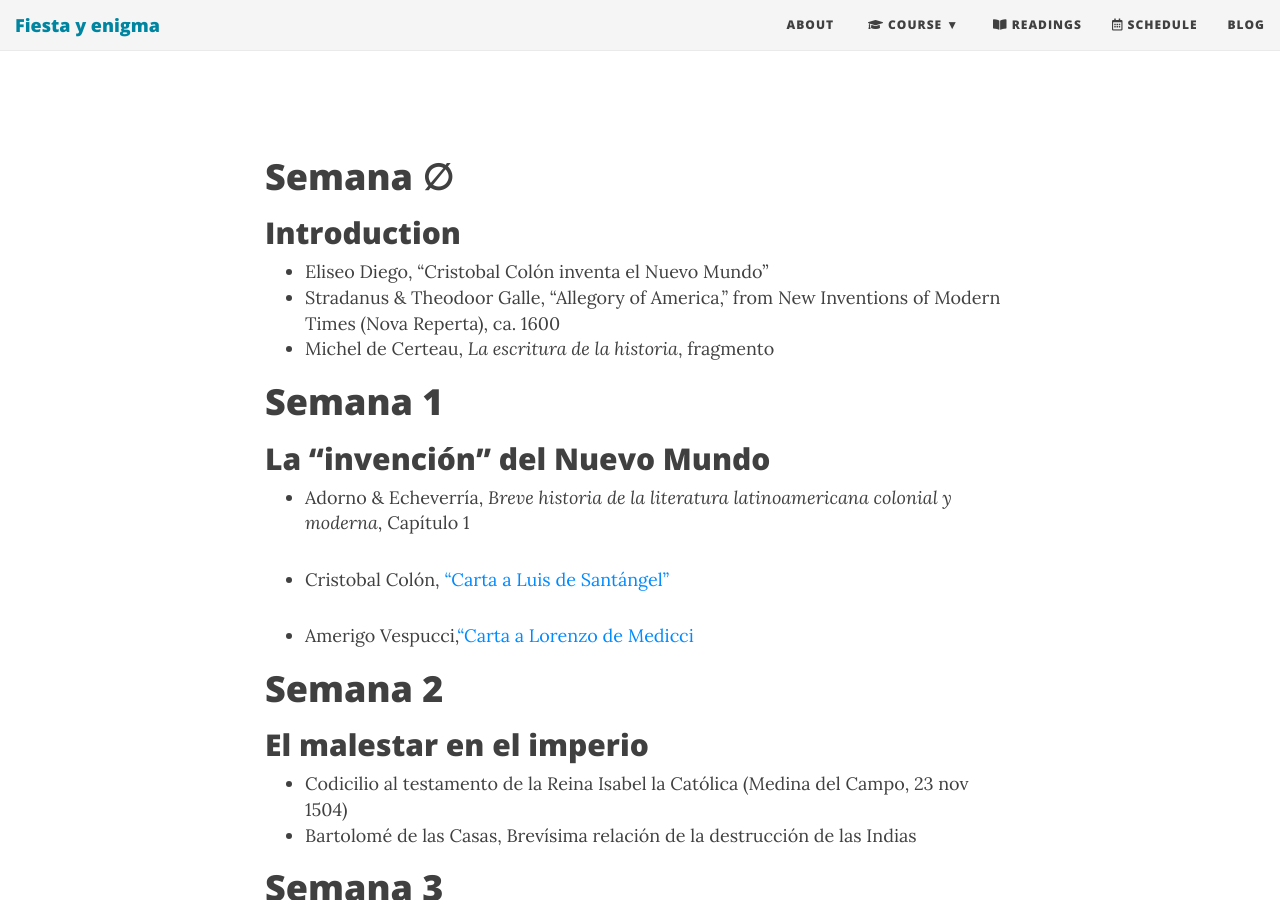
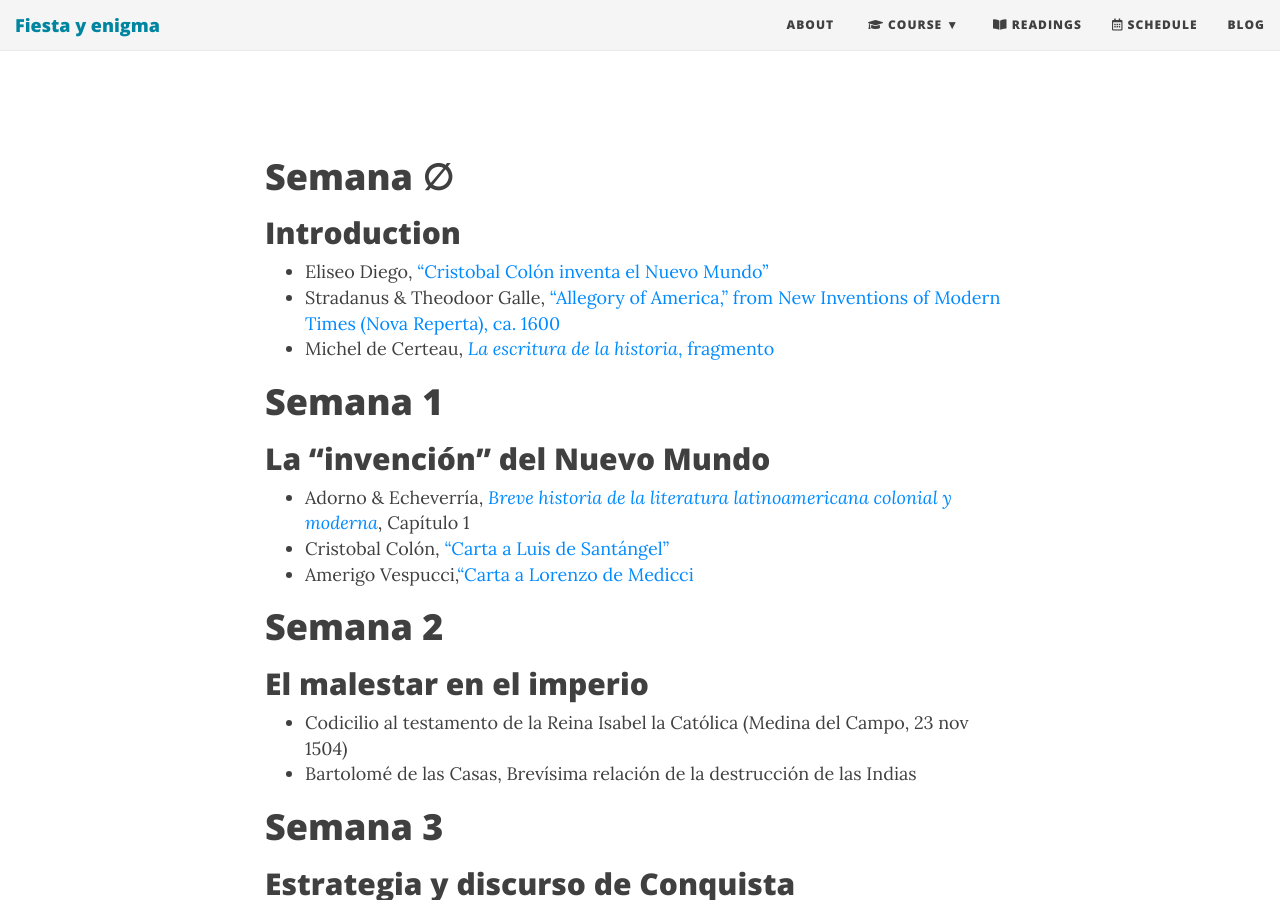
Before and after one commit to Hipomenes/ls452, a Jekyll site: the page built from syllabus.md, in a window 1280 px wide and 900 px high, scrolled down 1153 px. Built offline with Jekyll 4.4.1, drawn with Linux system fonts in a browser that asks for light colours; nearby versions of some CDN libraries.

```diff
--- a/syllabus.md
+++ b/syllabus.md
@@ -18,16 +18,15 @@ bigimg: /img/4partes.jpg
 # Semana ∅
 ## Introduction
 
-- Eliseo Diego, “Cristobal Colón inventa el Nuevo Mundo”
-- Stradanus & Theodoor Galle, “Allegory of America,” from New Inventions of Modern Times (Nova Reperta),  ca. 1600
-- Michel de Certeau, *La escritura de la historia*, fragmento
+- Eliseo Diego, [“Cristobal Colón inventa el Nuevo Mundo”]()
+- Stradanus & Theodoor Galle, [“Allegory of America,” from New Inventions of Modern Times (Nova Reperta),  ca. 1600]()
+- Michel de Certeau, [*La escritura de la historia*, fragmento]()
 
 # Semana 1
 ## La “invención” del Nuevo Mundo
 
-- Adorno & Echeverría, *Breve historia de la literatura latinoamericana colonial y moderna*, Capítulo 1
+- Adorno & Echeverría, [*Breve historia de la literatura latinoamericana colonial y moderna*](), Capítulo 1
 - Cristobal Colón, ["Carta a Luis de Santángel”]()
-
 - Amerigo Vespucci,["Carta a Lorenzo de Medicci]()
 
 
```
